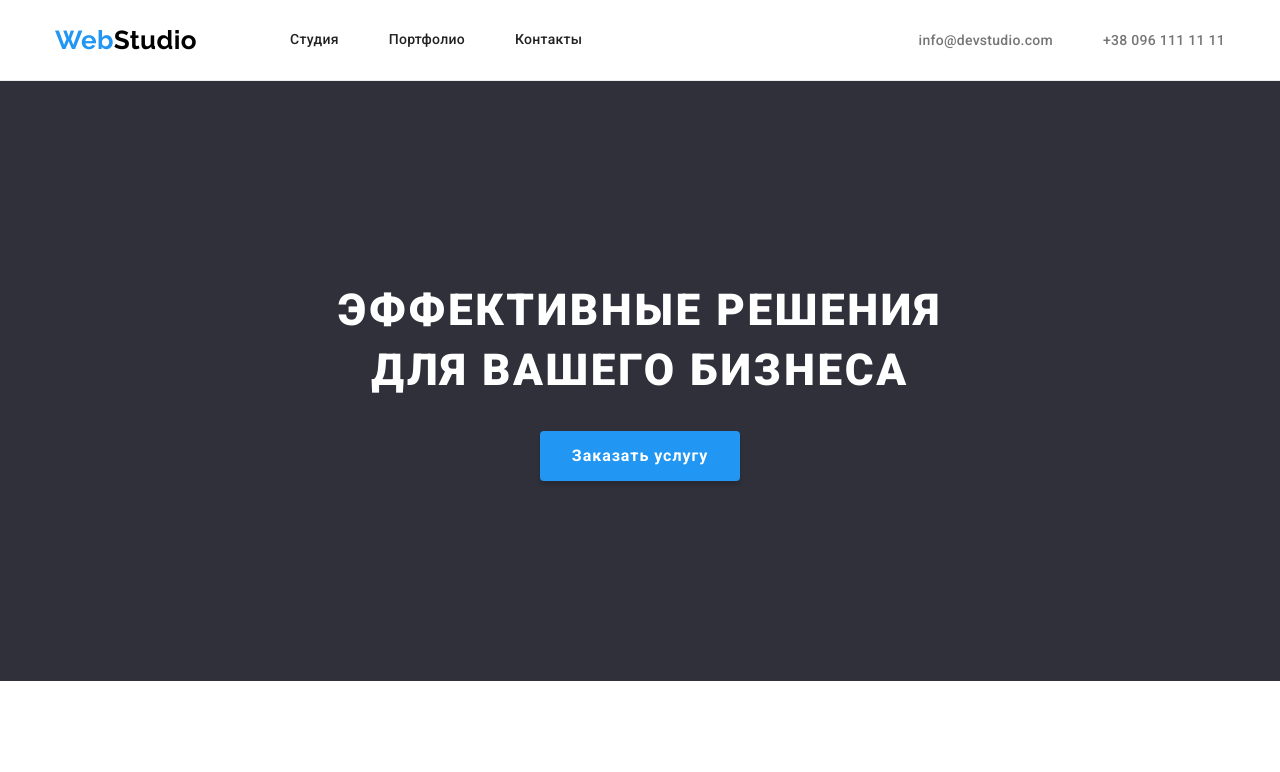
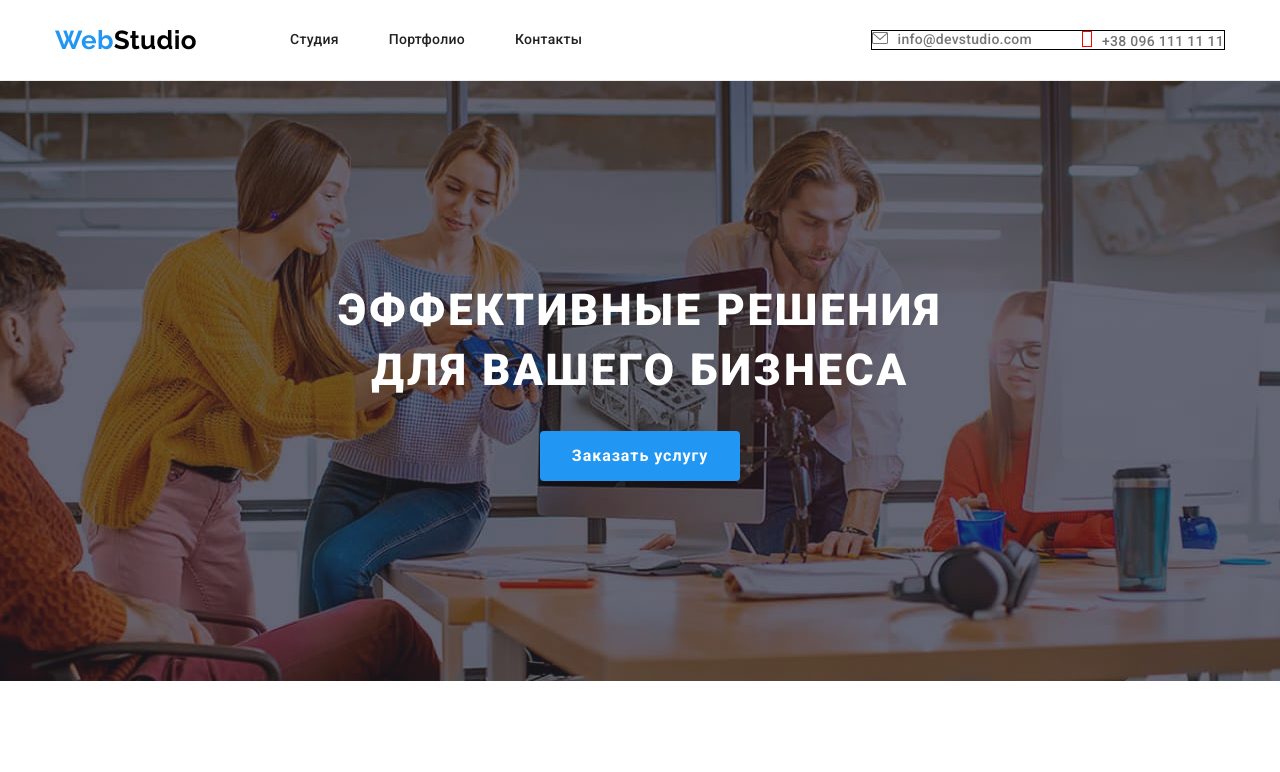
Before and after one commit to Serhii-Pietukhov/goit-markup-hw-04, a plain HTML site: page index.html in a window 1280 px wide. Shown: the top 772 px of the page. Drawn offline with nearby package versions, Linux system fonts and the light colour scheme.

Commit message:
иконки хэдера

```diff
--- a/css/styles.css
+++ b/css/styles.css
@@ -98,6 +98,7 @@ img {
 .header .contacts {
   display: flex;
   margin-left: auto;
+  border: 1px solid black;
 }
 
 .site-nav .item:not(:last-child) {
@@ -129,6 +130,33 @@ img {
   letter-spacing: 0.02em;
   padding-top: 32px;
   padding-bottom: 32px;
+}
+
+.contacts .envelope::before {
+  display: inline-flex;
+  width: 16px;
+  height: 12px;
+  margin-right: 10px;
+  content: '';
+  background-image: url(../images/envelope.svg);
+  /* padding-top: 32px;
+  padding-bottom: 32px; */
+  background-repeat: no-repeat;
+  background-position: center;
+}
+
+.contacts .mobile::before {
+  display: inline-flex;
+  width: 10px;
+  height: 16px;
+  margin-right: 10px;
+  content: '';
+  border: 1px solid red;
+  /* background-image: url(../images/mobphone.svg); */
+  /* padding-top: 32px;
+  padding-bottom: 32px; */
+  background-repeat: no-repeat;
+  background-position: center;
 }
 
 .site-nav .link:hover,
@@ -173,6 +201,19 @@ h3 {
 .hero {
   background-color: var(--hero-background);
   text-align: center;
+  max-width: 1600px;
+  height: 600px;
+  margin-left: auto;
+  margin-right: auto;
+  background-image: linear-gradient(
+      to right,
+      rgba(47, 48, 58, 0.4),
+      rgba(47, 48, 58, 0.4)
+    ),
+    url(../images/hero-image-2.jpg);
+  background-position: center;
+  background-size: cover;
+  background-repeat: no-repeat;
 }
 
 .hero-title {
--- a/index.html
+++ b/index.html
@@ -26,8 +26,8 @@
                 </ul>
 
                 <ul class="contacts list">
-                    <li class="item"><a href="mailto:info@devstudio.com" class="link">info@devstudio.com</a></li>
-                    <li class="item"><a href="tel:+380961111111" class="link">+38 096 111 11 11</a></li>
+                    <li class="item"><a href="mailto:info@devstudio.com" class="link envelope">info@devstudio.com</a></li>
+                    <li class="item"><a href="tel:+380961111111" class="link mobile">+38 096 111 11 11</a></li>
                 </ul>
             </nav>
        </div>
```
Also changed, not shown: images/envelope.svg (added), images/hero-image-2.jpg (added), images/mobphone.svg (added), 2 other files.
